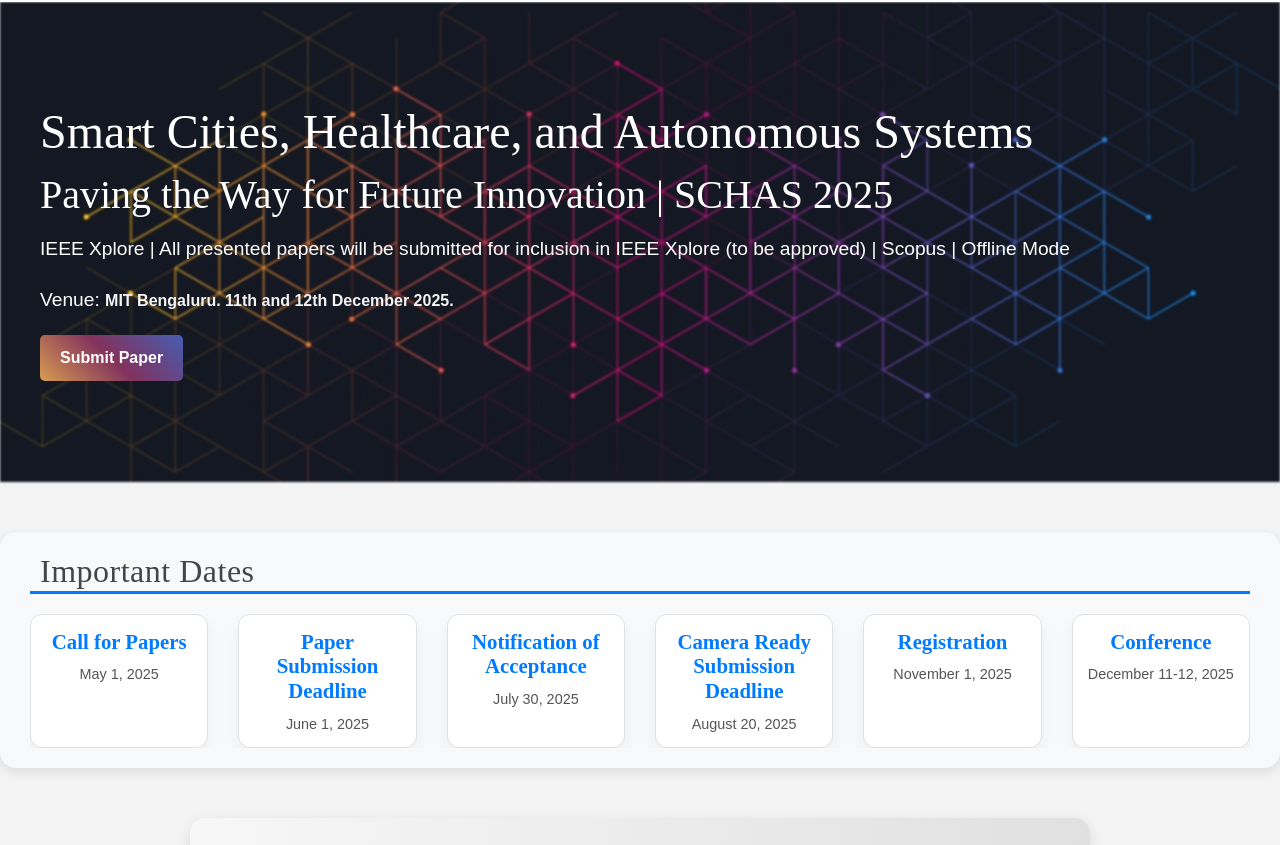
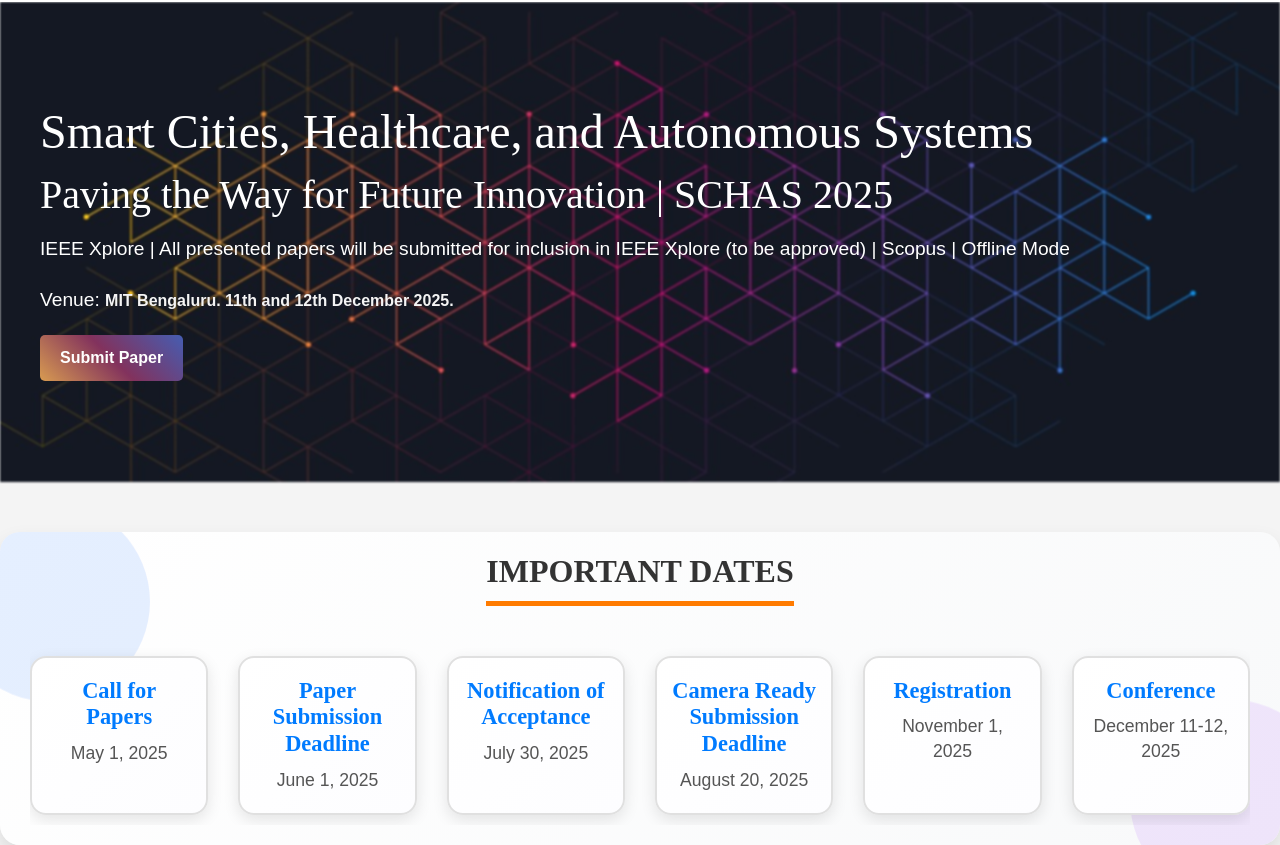
Before and after one commit to AmeyaMprojects/IEEE-conference, a plain HTML site: page index.html in a window 1280 px wide. Shown: the part 69-914 px from the top of the page. Drawn offline with nearby package versions, Linux system fonts and the light colour scheme; a web font is replaced by a local one.

Commit message:
improved important dates section

```diff
--- a/CSS/Land.css
+++ b/CSS/Land.css
@@ -183,90 +183,123 @@ code {
 
 
 /* Important Dates Section */
-
-/* Important Dates Section */
 .important-dates {
-    background-color: #f8f9fa; /* Light gray background */
-    padding: 20px 30px; /* Adjusted padding for a tighter layout */
-    width: 100%;
-    text-align: center;
-    margin-top: -40px;
-    border-radius: 16px; /* Slightly rounded corners */
+    background: linear-gradient(135deg, #ffffff, #f8f9fa); /* Soft gradient background */
+    padding: 30px 40px;
+    border-radius: 20px;
     max-width: 1400px;
     margin: 50px auto;
-    box-shadow: 0 4px 12px rgba(0, 0, 0, 0.1); /* Soft shadow to make it stand out */
+    box-shadow: 0 10px 20px rgba(0, 0, 0, 0.1);
+    text-align: center;
+    overflow: hidden;
+    position: relative;
 }
 
-/* Blue Box for Heading */
+/* Section Heading */
 .important-dates h2 {
-    font-size: 2em;
-    margin-bottom: 20px;
-    padding: 0px 23px;
-    color: rgba(0, 0, 0, 0.727);
-    border-radius: 0px;
-    font-weight: 525;
-    letter-spacing: 0.5px;
-    text-align: left;
-    border-bottom: 3px solid #007bff;
-    padding-left: 10px;
+    font-size: 2.5em;
+    color: #333333;
+    font-weight: 600;
+    margin-bottom: 30px;
+    text-transform: uppercase;
+    position: relative;
+    display: inline-block;
+    padding-bottom: 10px;
+    border-bottom: 5px solid #ff7b00; /* Orange highlight */
 }
 
+/* Gradient Animated Background Effect */
+.important-dates::before {
+    content: '';
+    position: absolute;
+    top: -50px;
+    left: -50px;
+    width: 200px;
+    height: 200px;
+    background: rgba(0, 102, 255, 0.1); /* Blue circle */
+    border-radius: 50%;
+    z-index: 0;
+    animation: float 6s infinite alternate;
+}
+.important-dates::after {
+    content: '';
+    position: absolute;
+    bottom: -50px;
+    right: -50px;
+    width: 200px;
+    height: 200px;
+    background: rgba(153, 51, 255, 0.1); /* Purple circle */
+    border-radius: 50%;
+    z-index: 0;
+    animation: float 6s infinite alternate-reverse;
+}
+@keyframes float {
+    to {
+        transform: translateY(20px);
+    }
+}
 
 /* Container for Date Cards */
 .date-card-container {
     display: flex;
-    justify-content: center;
-    align-items: center;
-    gap: 15px; /* Reduced gap for a tighter layout */
-    margin-top: 20px;
-    flex-wrap: nowrap; /* Ensure the cards stay in a single line */
-    overflow-x: auto; /* Allow horizontal scrolling if the container overflows */
+    justify-content: space-between;
+    align-items: stretch;
+    gap: 20px;
+    padding-top: 20px;
+    overflow-x: auto;
+    padding-bottom: 10px;
+    z-index: 1;
+    position: relative;
 }
 
 /* Date Card */
 .date-card {
-    background-color: #ffffff;
-    padding: 15px;
-    border-radius: 12px;
-    border: 1px solid #e0e0e0; /* Light border for separation */
-    box-shadow: 0 8px 15px rgba(0, 0, 0, 0.05); /* Soft shadow */
+    background: linear-gradient(135deg, #ffffff, #fdfdff);
+    border: 2px solid #e0e0e0;
+    border-radius: 16px;
+    box-shadow: 0 5px 15px rgba(0, 0, 0, 0.1);
+    text-align: center;
+    padding: 20px 15px;
+    width: 200px;
+    transition: all 0.4s ease;
     position: relative;
-    text-align: center;
-    transition: transform 0.3s ease, box-shadow 0.3s ease, background-color 0.3s ease;
-    width: 180px; /* Smaller width for compactness */
-    height: 134px;
 }
 
-/* Hover effect for Date Cards */
+/* Hover effect */
 .date-card:hover {
-    transform: translateY(-5px);
-    background-color: #f1faff; /* Light blue hover background */
-    box-shadow: 0 12px 20px rgba(0, 0, 0, 0.1); /* Slightly stronger shadow on hover */
+    transform: translateY(-10px) scale(1.05);
+    background: linear-gradient(135deg, #ff7b00, #7b5bff); /* Orange to Purple gradient */
+    color: #ffffff;
+    border-color: #ff7b00;
+    box-shadow: 0 12px 25px rgba(0, 0, 0, 0.2);
+}
+.date-card:hover h3,
+.date-card:hover p {
+    color: #ffffff;
 }
 
 /* Date Card Heading */
 .date-card h3 {
-    font-size: 1.3em;
-    color: #007bff;
+    font-size: 1.4em;
     font-weight: 700;
+    color: #007bff; /* Default Blue */
     margin-bottom: 10px;
+    transition: color 0.3s ease;
 }
 
-/* Date Card Date */
-.date-card .date {
-    font-size: 1.6em; /* Smaller date size */
-    color: #333333;
-    font-weight: 500;
-    margin-bottom: 8px;
+/* Date Card Content */
+.date-card p {
+    font-size: 1.1em;
+    color: #555;
+    line-height: 1.4;
+    margin: 0;
+    transition: color 0.3s ease;
 }
 
-/* Date Card Description */
-.date-card p {
-    font-size: 0.9em;
-    color: #555;
-    margin: 0;
-    line-height: 1.4;
-}
+/* Arrows */
+
+
+
 
 /* Stylish Long Tail Arrows (Pointing Right) */
 /* .arrow {
```
